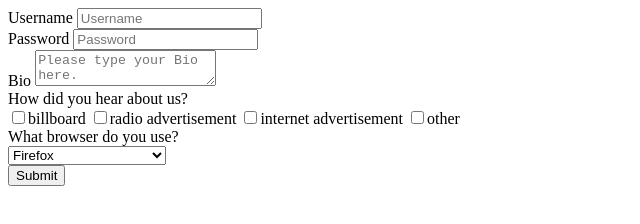
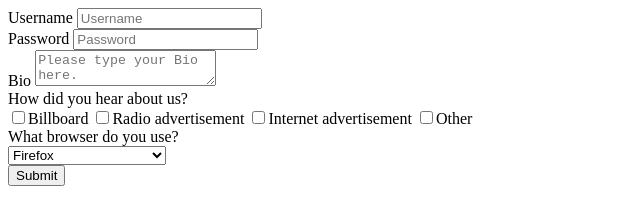
Before and after one commit to Andy-Dev91/codeup-web-exercises, a plain HTML site: page forms.html in a window 1280 px wide. Shown: the full height of the page, 0-640 px from the left. Drawn offline with Linux system fonts and the light colour scheme.

```diff
--- a/forms.html
+++ b/forms.html
@@ -15,12 +15,12 @@
     <label for="textarea">Bio</label>
     <textarea name="textarea" id="textarea" placeholder="Please type your Bio here." required></textarea>
     <br>
-    <label for="whatAdIsIt">How did you hear about us?</label>
+    <label for="billboard">How did you hear about us?</label>
     <br>
-    <input type="checkbox" name="radioButton" id="whatAdIsIt" value="billboard" required>billboard
-    <input type="checkbox" name="radioButton" id="whatAdIsIt" value="radio advertisement" required>radio advertisement
-    <input type="checkbox" name="radioButton" id="whatAdIsIt" value="internet advertisement" required>internet advertisement
-    <input type="checkbox" name="radioButton" id="whatAdIsIt" value="other" required>other
+    <label><input type="checkbox" name="heardAboutUs" id="billboard" value="billboard">Billboard</label>
+    <label><input type="checkbox" name="heardAboutUs" id="radioAd" value="radio advertisement">Radio advertisement</label>
+    <label><input type="checkbox" name="heardAboutUs" id="internetAd" value="internet advertisement">Internet advertisement</label>
+    <label><input type="checkbox" name="heardAboutUs" id="otherAd" value="other">Other</label>
     <br>
     <label for="browserPreference">What browser do you use?</label>
     <br>
```
